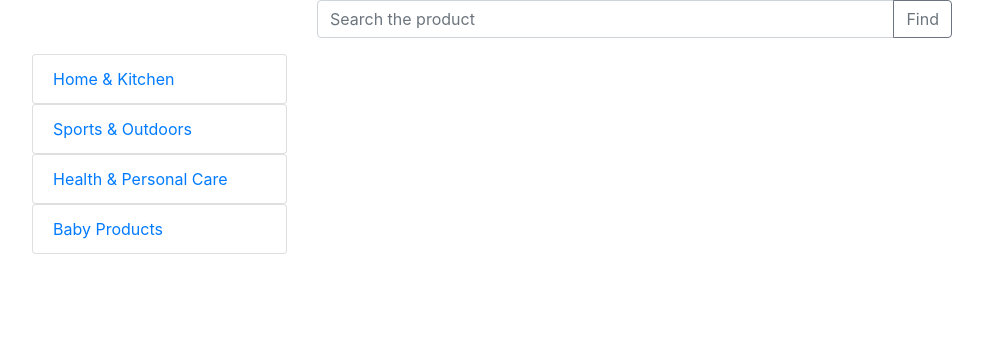
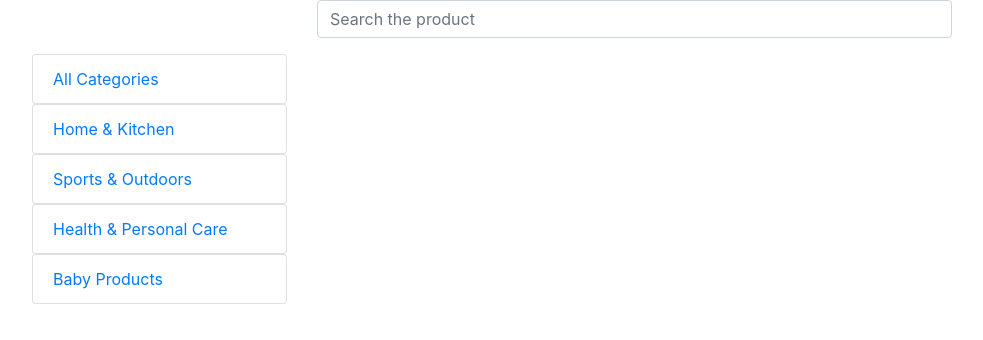
Before and after one commit to Maryna-Kukenko/react, a React (Create React App) app in the folder products-app/: page /1 in a window 1280 px wide. Shown: the top 340 px of the page, without its empty margins (148-1131 px from the left). Built offline with nearby package versions, Linux system fonts and the light colour scheme.

Commit message:
state is stable after page refreshing

```diff
--- a/products-app/src/component/Categories/index.js
+++ b/products-app/src/component/Categories/index.js
@@ -1,14 +1,14 @@
 import React from 'react'
 import { Link } from "react-router-dom";
 import { ListGroup } from "react-bootstrap";
+import { withRouter } from "react-router-dom";
 
 const Categories = props => (
-  <Link to={`/${props.name}`}>
+  <Link to={`${props.name}`}>
     <ListGroup.Item as='li' onClick={() => props.selectedCategory(props.name)}>
-    {props.name}
-  </ListGroup.Item>
-
+      {props.name}
+    </ListGroup.Item>
   </Link>
 );
 
-export default Categories
+export default withRouter(Categories);
--- a/products-app/src/component/Filter/index.js
+++ /dev/null
@@ -1,37 +0,0 @@
-import React, { Component } from 'react';
-import { withRouter } from 'react-router';
-import { InputGroup, FormControl, Button } from 'react-bootstrap';
-import {Link} from "react-router-dom";
-
-class InputValue extends Component {
-  render() {
-    const { findProduct, showProducts, value, category, location, history } = this.props;
-    return (
-      <InputGroup className='mb-3'>
-        <FormControl
-          placeholder='Search the product'
-          aria-label='Search the product'
-          aria-describedby='basic-addon2'
-          onChange={findProduct}
-          value={value}
-          category={category}
-        />
-        <InputGroup.Append>
-          {/*<Link to={location.pathname}>*/}
-          <Button
-            variant='outline-secondary'
-            onClick={() => {
-              location.pathname === '/'?
-                history.push(location.pathname + value):
-                history.push(`${location.pathname}/` + value);
-              showProducts()
-            }}
-          >Find</Button>
-          {/*</Link>*/}
-        </InputGroup.Append>
-      </InputGroup>
-    )
-  }
-}
-
-export default withRouter(InputValue)
--- a/products-app/src/component/ProductsList/index.js
+++ b/products-app/src/component/ProductsList/index.js
@@ -3,15 +3,36 @@ import { ListGroup } from 'react-bootstrap';
 import ProductsListItem from '../ProductListItem';
 
 const ProductsList = props => {
+  const { searchValue, searchCategory, list } = props;
+  const { location: { pathname, search } } = props;
+  const filteredProducts = list.filter(item => item.name.toLowerCase().includes(searchValue.toLowerCase()));
+  const filteredCategoryProducts = filteredProducts.filter(item => item['bsr_category'].toLowerCase() === searchCategory.toLowerCase());
+  console.log(props)
   return (
     <ListGroup>
-      {props.list.map((item, index) => (
-        <ProductsListItem
+      {pathname == '/' && !search?
+        list.map((item, index) => (
+          <ProductsListItem
           title={item.name}
           photo={item.img}
           price={item.price}
           key={index}/>
-      ))}
+        )):pathname == '/' && search?
+          filteredProducts.map((item, index) => (
+            <ProductsListItem
+              title={item.name}
+              photo={item.img}
+              price={item.price}
+              key={index}/>
+          )):
+          filteredCategoryProducts.map((item, index) => (
+            <ProductsListItem
+              title={item.name}
+              photo={item.img}
+              price={item.price}
+              key={index}/>
+          ))
+      }
     </ListGroup>
   )
 };
--- /dev/null
+++ b/products-app/src/component/Search/index.js
@@ -0,0 +1,28 @@
+import React, { Component } from 'react';
+import { withRouter } from 'react-router';
+import { InputGroup, FormControl } from 'react-bootstrap';
+
+class InputValue extends Component {
+  render() {
+    const { findProduct, value, category, location, history } = this.props;
+    return (
+      <InputGroup className='mb-3'>
+        <FormControl
+          placeholder='Search the product'
+          aria-label='Search the product'
+          aria-describedby='basic-addon2'
+          onChange={ e => {
+            (e.target.value)?
+              history.push(`${location.pathname}?search=${e.target.value}`)
+              :history.push(`${location.pathname}`);
+            findProduct (e);
+          }}
+          value={value}
+          category={category}
+        />
+      </InputGroup>
+    )
+  }
+}
+
+export default withRouter(InputValue)
--- a/products-app/src/container/ProductsView.js
+++ b/products-app/src/container/ProductsView.js
@@ -1,74 +1,53 @@
 import React, { Component } from 'react';
 import { Route, Switch, withRouter } from 'react-router';
 import { connect } from 'react-redux'
-import { Col, ListGroup, Row } from 'react-bootstrap';
+import {Col, ListGroup, ListGroupItem, Row} from 'react-bootstrap';
 
 import  { addToStore } from '../ducks/Products/products';
-import InputValue from '../component/Filter';
+import InputValue from '../component/Search';
 import Categories from '../component/Categories';
 import ProductsList from '../component/ProductsList';
+import { Link } from "react-router-dom";
 
 class ProductsView extends Component{
   state = {
-    filteredList: [],
-    filterValue: '',
+    filterValue:'',
     category: ''
   };
 
   componentDidMount() {
+    const { location: { pathname, search } } = this.props;
+    const {filterValue, category} = this.state;
+
     //fetch data using saga
     this.props.addElementToStore();
+
+    if ((pathname || search) && !filterValue && !category) {
+      let word = search ? search.split('?search=')[1] : '';
+      let category = pathname ? pathname.split('/')[1] : '';
+      this.setState({
+        filterValue: word,
+        category: category
+      })
+    }
   }
 
   //save search value from input
   handleInputValue = e => this.setState({filterValue: e.target.value});
 
-  // separate search from all products and category products
-  showFilteredProducts = () => {
-    this.state.category === ''?
-      this.filterProducts(this.props.products):
-      this.filterCategory()
-  };
-
-  //search products via name in current category
-  filterCategory = () => {
-    let filteredCategory = this.props.products.filter(item => item['bsr_category'].toLowerCase() === this.state.category.toLowerCase());
-    this.filterProducts(filteredCategory)
-  };
-
-  //search products via name
-  filterProducts = list => {
-    let findProducts = list.filter(item => item.name.toLowerCase().includes(this.state.filterValue.toLowerCase()));
-    return this.setState({
-      filteredList: findProducts,
-      filterValue: ''
-    })
-  };
-
   selectedCategory = category => {
     this.setState({category});
-    this.showCategoryProducts(category)
-  };
-
-  //filter by category
-  showCategoryProducts = category => {
-    let categoryProductsArr = this.props.products.filter(item => item['bsr_category'] === category);
-    return this.setState({
-      filteredList: categoryProductsArr,
-      filterValue: ''
-    })
   };
 
   render() {
-    const { filteredList, filterValue, category} = this.state;
-    const { handleInputValue, showFilteredProducts, selectedCategory, showCategoryProducts } = this;
+    const { filterValue, category} = this.state;
+    const { handleInputValue, selectedCategory } = this;
     return (
       <>
         <Row>
           <Col lg={{span: 7, offset: 4}}>
             <InputValue
               findProduct={handleInputValue}
-              showProducts={showFilteredProducts}
               value={filterValue}
               category={category}
             />
@@ -77,12 +56,16 @@ class ProductsView extends Component{
         <Row>
           <Col lg={{span: 3, offset: 1}}>
             <ListGroup as='ul'>
+              <Link to='/'>
+                <ListGroupItem onClick={() => selectedCategory('')}>
+                  All Categories
+                </ListGroupItem>
+              </Link>
               {this.props.categories.map((item, index) => {
                 return <Categories
                   name={item}
                   key={index}
                   selectedCategory={selectedCategory}
-                  showProducts={showCategoryProducts}
                   category={category}
                 />
               })}
@@ -90,15 +73,18 @@ class ProductsView extends Component{
           </Col>
           <Col lg={7}>
             <Switch>
-              <Route path='/:name/:value' render={props => {
-                return <ProductsList list={filteredList} {...props} />
-              }} />
-              <Route path='/:name' render={props => {
-                return <ProductsList list={filteredList} {...props} />
-              }} />
-              <Route path='/' render={props => {
-                return <ProductsList  list = {this.props.products} {...props}/>
-              }} />
+              <Route path='/:name' component={props =>
+                <ProductsList
+                  searchValue={filterValue}
+                  searchCategory={category}
+                  list={this.props.products} {...props} />
+              }/>
+              <Route exact path='/' component={props =>
+                <ProductsList
+                  searchValue={filterValue}
+                  searchCategory={category}
+                  list = {this.props.products} {...props}/>
+              }/>
             </Switch>
           </Col>
         </Row>
```
